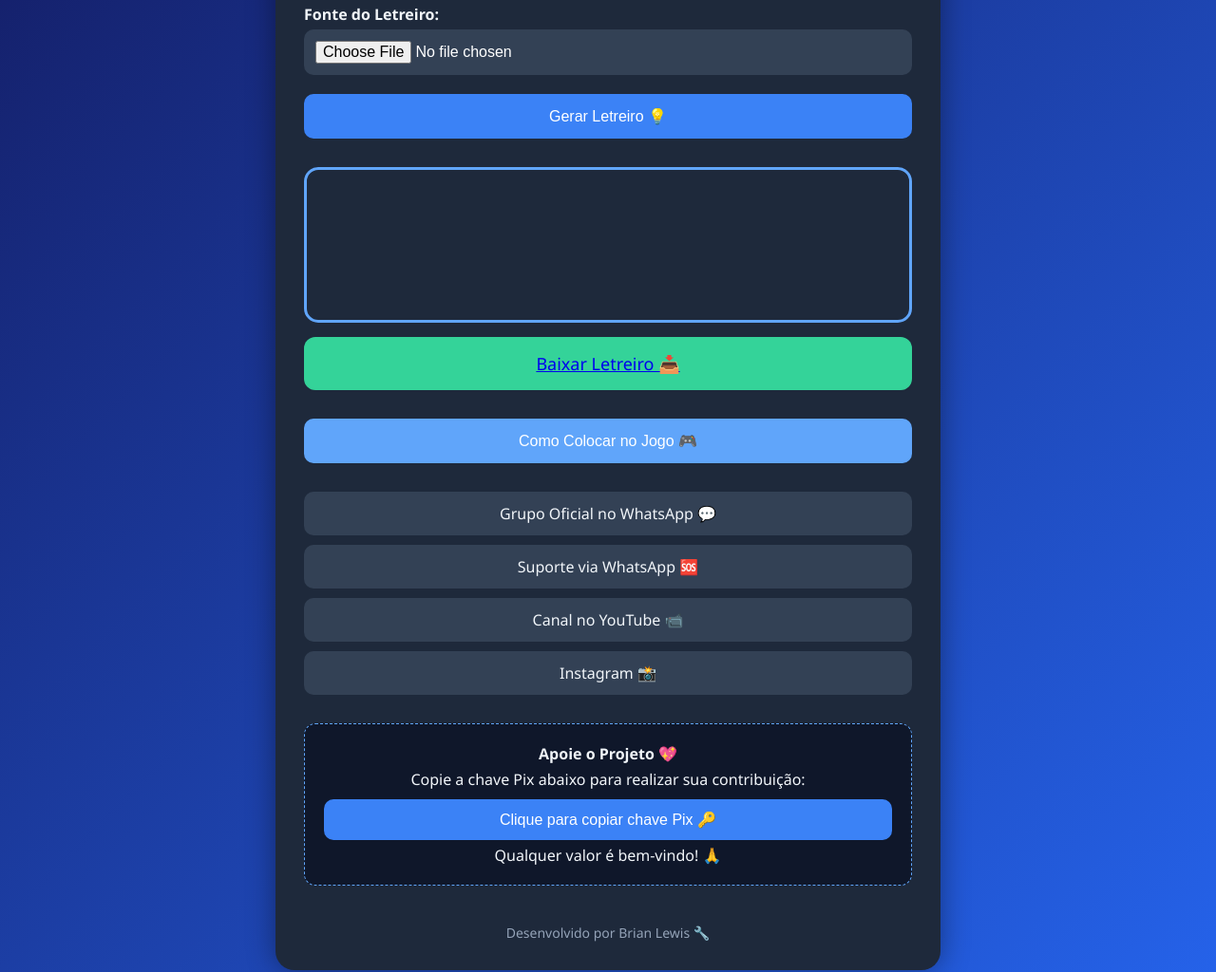
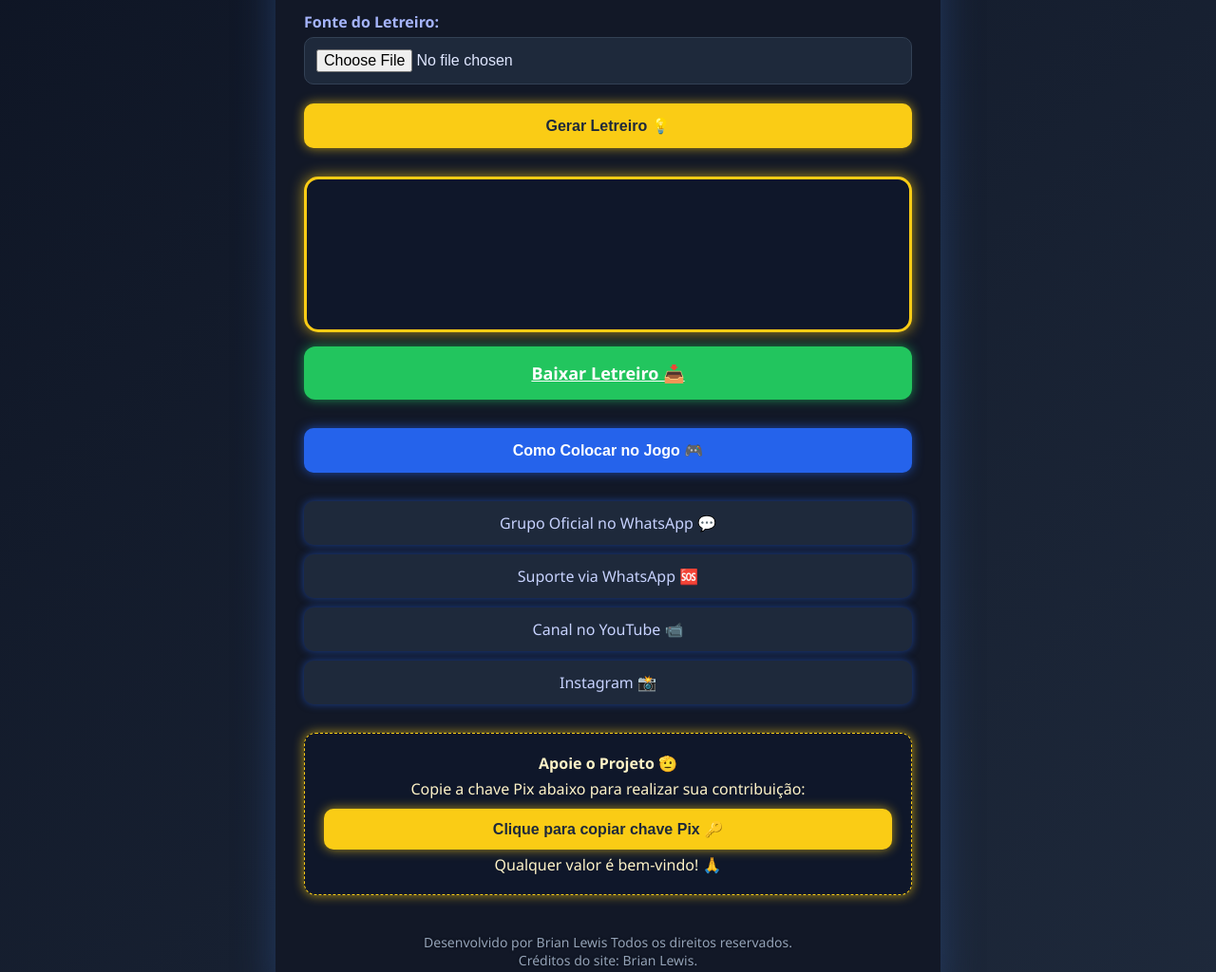
Before and after one commit to Brianlewis2/Gerando-de-Letreiro-para-PBSU, a plain HTML site: page index.html in a window 1280 px wide. Shown: the part 585-1609 px from the top of the page at 95% size. Drawn offline with Linux system fonts and the light colour scheme.

Commit message:
Add files via upload

```diff
--- a/index.html
+++ b/index.html
@@ -3,7 +3,13 @@
 <head>
   <meta charset="UTF-8" />
   <meta name="viewport" content="width=device-width, initial-scale=1.0"/>
-  <title>Gerador de Letreiro - ProtonBus 🚍✨</title>
+  <title>✨Gerador de Letreiro ProtonBus🚍</title>
+
+  <!-- SEO básico -->
+  <meta name="description" content="Gere letreiros personalizados para o ProtonBus com o nosso gerador online. Escolha o tipo, cor e fonte do letreiro.">
+  <meta name="keywords" content="ProtonBus, Gerador de Letreiro, Letreiro para ônibus, Mods ProtonBus, Letreiro personalizado, ônibus, bus, mods">
+  <meta name="author" content="Brian Lewis">
+
   <style>
     * {
       margin: 0;
@@ -13,8 +19,8 @@
 
     body {
       font-family: 'Segoe UI', sans-serif;
-      background: linear-gradient(135deg, #11114E, #2563eb);
-      color: #f1f5f9;
+      background: linear-gradient(135deg, #0b1120, #1e293b);
+      color: #e0e7ff;
       display: flex;
       justify-content: center;
       align-items: center;
@@ -24,10 +30,10 @@
     }
 
     .container {
-      background: #1e293b;
+      background: #121827;
       padding: 30px;
       border-radius: 20px;
-      box-shadow: 0 0 30px rgba(0,0,0,0.4);
+      box-shadow: 0 0 40px rgba(40, 70, 120, 0.7);
       max-width: 700px;
       width: 100%;
       animation: fadeIn 1s ease;
@@ -40,49 +46,61 @@
 
     h1 {
       text-align: center;
-      color: #FF9900;
+      color: #facc15;
       margin-bottom: 25px;
       font-size: 2rem;
       text-transform: uppercase;
+      text-shadow: 0 0 8px #facc15aa;
     }
 
     label {
       display: block;
       margin: 15px 0 5px;
-      font-weight: bold;
+      font-weight: 700;
+      color: #a5b4fc;
     }
 
     input, select {
       width: 100%;
       padding: 12px;
       border-radius: 10px;
-      border: none;
+      border: 1px solid #334155;
       font-size: 16px;
-      background: #334155;
-      color: white;
-      transition: 0.3s;
+      background: #1e293b;
+      color: #e0e7ff;
+      transition: background 0.3s, border-color 0.3s;
+    }
+
+    input::placeholder {
+      color: #94a3b8;
     }
 
     input:focus, select:focus {
       outline: none;
-      background: #475569;
+      background: #334155;
+      border-color: #facc15;
+      color: #fef3c7;
     }
 
     button {
       margin-top: 20px;
       width: 100%;
-      background: #3b82f6;
-      color: white;
+      background: #facc15;
+      color: #1e293b;
       border: none;
       padding: 14px;
       font-size: 16px;
       border-radius: 10px;
       cursor: pointer;
-      transition: background 0.3s;
+      font-weight: 700;
+      box-shadow: 0 0 12px #facc15aa;
+      transition: background 0.3s, color 0.3s;
     }
 
     button:hover {
-      background: #2563eb;
+      background: #eab308;
+      color: #fff;
+      box-shadow: 0 0 15px #eab308cc;
     }
 
     canvas {
@@ -90,9 +108,11 @@
       width: 100%;
       max-width: 100%;
       height: auto;
-      border: 3px solid #60a5fa;
+      border: 3px solid #facc15;
       border-radius: 15px;
       animation: fadeIn 0.5s ease;
+      background: #0f172a;
+      box-shadow: 0 0 15px #facc15aa;
     }
 
     .links {
@@ -103,17 +123,20 @@
     }
 
     .links a {
-      background: #334155;
+      background: #1e293b;
       padding: 12px;
       text-align: center;
       border-radius: 10px;
-      color: #f1f5f9;
+      color: #c7d2fe;
       text-decoration: none;
-      transition: background 0.3s;
+      box-shadow: 0 0 8px #2563eb88;
+      transition: background 0.3s, color 0.3s;
     }
 
     .links a:hover {
-      background: #475569;
+      background: #2563eb;
+      color: #f0f9ff;
+      box-shadow: 0 0 12px #60a5facc;
     }
 
     .pix {
@@ -122,27 +145,34 @@
       border-radius: 12px;
       margin-top: 30px;
       text-align: center;
-      border: 1px dashed #60a5fa;
+      border: 1px dashed #facc15;
+      color: #fef3c7;
+      box-shadow: 0 0 12px #facc15aa;
     }
 
     .pix p {
       margin-top: 5px;
       word-break: break-word;
+      color: #fef3c7;
     }
 
     .pix button {
-      background: #3b82f6;
-      color: white;
+      background: #facc15;
+      color: #1e293b;
       padding: 12px;
       border: none;
       border-radius: 10px;
       cursor: pointer;
-      transition: background 0.3s;
+      transition: background 0.3s, color 0.3s;
       margin-top: 10px;
+      font-weight: 700;
+      box-shadow: 0 0 12px #facc15aa;
     }
 
     .pix button:hover {
-      background: #2563eb;
+      background: #eab308;
+      color: #fff;
+      box-shadow: 0 0 15px #eab308cc;
     }
 
     footer {
@@ -150,10 +180,12 @@
       margin-top: 40px;
       color: #94a3b8;
       font-size: 14px;
+      user-select: none;
+      text-shadow: 0 0 3px #00000088;
     }
 
     #download {
-      background-color: #34D399;
+      background-color: #22c55e;
       padding: 16px;
       font-size: 18px;
       border-radius: 12px;
@@ -161,10 +193,15 @@
       display: block;
       margin-top: 10px;
       width: 100%;
+      color: #fefefe;
+      font-weight: 700;
+      box-shadow: 0 0 12px #22c55eaa;
+      transition: background-color 0.3s;
     }
 
     #download:hover {
-      background-color: #10B981;
+      background-color: #16a34a;
+      box-shadow: 0 0 18px #16a34aaa;
     }
 
     #videoButton {
@@ -174,7 +211,7 @@
     }
 
     #videoButton button {
-      background: #60a5fa;
+      background: #2563eb;
       color: white;
       border: none;
       padding: 14px;
@@ -184,18 +221,20 @@
       transition: background 0.3s;
       width: 100%;
       text-align: center;
+      font-weight: 700;
+      box-shadow: 0 0 12px #2563ebaa;
     }
 
     #videoButton button:hover {
-      background: #2563eb;
+      background: #1d4ed8;
+      box-shadow: 0 0 18px #1d4ed8aa;
     }
-
   </style>
 </head>
 <body>
 
   <div class="container">
-    <h1>Gerador de Letreiro - ProtonBus 🚍✨</h1>
+    <h1>🚍Gerador de Letreiro ProtonBus✨</h1>
 
     <label for="tipo">Tipo de Letreiro:</label>
     <select id="tipo" onchange="ajustarCanvas()">
@@ -224,20 +263,19 @@
     <canvas id="letreiro" width="512" height="128"></canvas>
     <a id="download" href="#" download="letreiro.png">Baixar Letreiro 📥</a>
 
-    <!-- Botão do vídeo "Como colocar no jogo" -->
     <a href="https://youtu.be/deMaQvNpJNg?si=DarpGc2sEQOUuAJa" target="_blank" id="videoButton">
       <button>Como Colocar no Jogo 🎮</button>
     </a>
 
     <div class="links">
       <a href="https://chat.whatsapp.com/IP02EBNM9DaDTmM6zhsvdq" target="_blank">Grupo Oficial no WhatsApp 💬</a>
-      <a href="https://wa.me/5521967854198?text=Ol%C3%A1%2C%20estou%20com%20um%20problema%20ao%20gerar%20o%20letreiro%20no%20site.%20Poderia%20me%20ajudar%3F" target="_blank">Suporte via WhatsApp 🆘</a>
+      <a href="https://wa.me/5521966938757?text=Ol%C3%A1%2C%20estou%20com%20um%20problema%20ao%20gerar%20o%20letreiro%20no%20site.%20Poderia%20me%20ajudar%3F" target="_blank">Suporte via WhatsApp 🆘</a>
       <a href="https://youtube.com/@busologobrian?si=SjyfBX4Sy4wyXVtY" target="_blank">Canal no YouTube 📹</a>
       <a href="https://instagram.com/Brian_lewis_2" target="_blank">Instagram 📸</a>
     </div>
 
     <div class="pix">
-      <strong>Apoie o Projeto 💖</strong>
+      <strong>Apoie o Projeto 🫡</strong>
       <p>Copie a chave Pix abaixo para realizar sua contribuição:</p>
       <button onclick="mostrarChavePix()">Clique para copiar chave Pix 🔑</button>
       <input type="text" id="chavePix" value="9ac4aaaa-b398-44d3-916a-bfa5a1705816" readonly style="display: none;" />
@@ -246,12 +284,13 @@
     </div>
 
     <footer>
-      Desenvolvido por Brian Lewis 🔧
+      Desenvolvido por Brian Lewis Todos os direitos reservados. <br>
+      Créditos do site: Brian Lewis.
     </footer>
   </div>
 
   <script>
-    let customFont = null; // Variável para armazenar a fonte personalizada
+    let customFont = null;
 
     function ajustarCanvas() {
       const tipo = document.getElementById('tipo').value;
@@ -278,17 +317,29 @@
 
     function gerarLetreiro() {
       ajustarCanvas();
-      const linha = document.getElementById('linha').value;
-      const destino = document.getElementById('destino').value;
-      const cor = document.getElementById('cor').value;
-      const codigoCor = document.getElementById('codigoCor').value;
+      const linha = document.getElementById('linha').value.trim();
+      const destino = document.getElementById('destino').value.trim();
+      const corInput = document.getElementById('cor').value;
+      const codigoCor = document.getElementById('codigoCor').value.trim();
+
+      if (!linha || !destino) {
+        alert("Preencha o Número da Linha e o Destino antes de gerar o letreiro.");
+        return;
+      }
+
+      // Usa o código hex do input, se válido, senão usa a cor do input color
+      let corFinal = corInput;
+      if (codigoCor && /^#([0-9A-F]{3}){1,2}$/i.test(codigoCor)) {
+        corFinal = codigoCor;
+      }
+
       const canvas = document.getElementById('letreiro');
       const ctx = canvas.getContext('2d');
 
-      ctx.fillStyle = 'black';
+      ctx.fillStyle = '#000'; // fundo preto do letreiro
       ctx.fillRect(0, 0, canvas.width, canvas.height);
 
-      ctx.fillStyle = codigoCor || cor;
+      ctx.fillStyle = corFinal;
 
       if (customFont) {
         ctx.font = `bold 24px 'CustomFont'`;
@@ -322,6 +373,7 @@
 
     function copiarChavePix() {
       const chavePix = document.getElementById("chavePix");
+      chavePix.style.display = "block";
       chavePix.select();
       chavePix.setSelectionRange(0, 99999);
       document.execCommand("copy");
```
